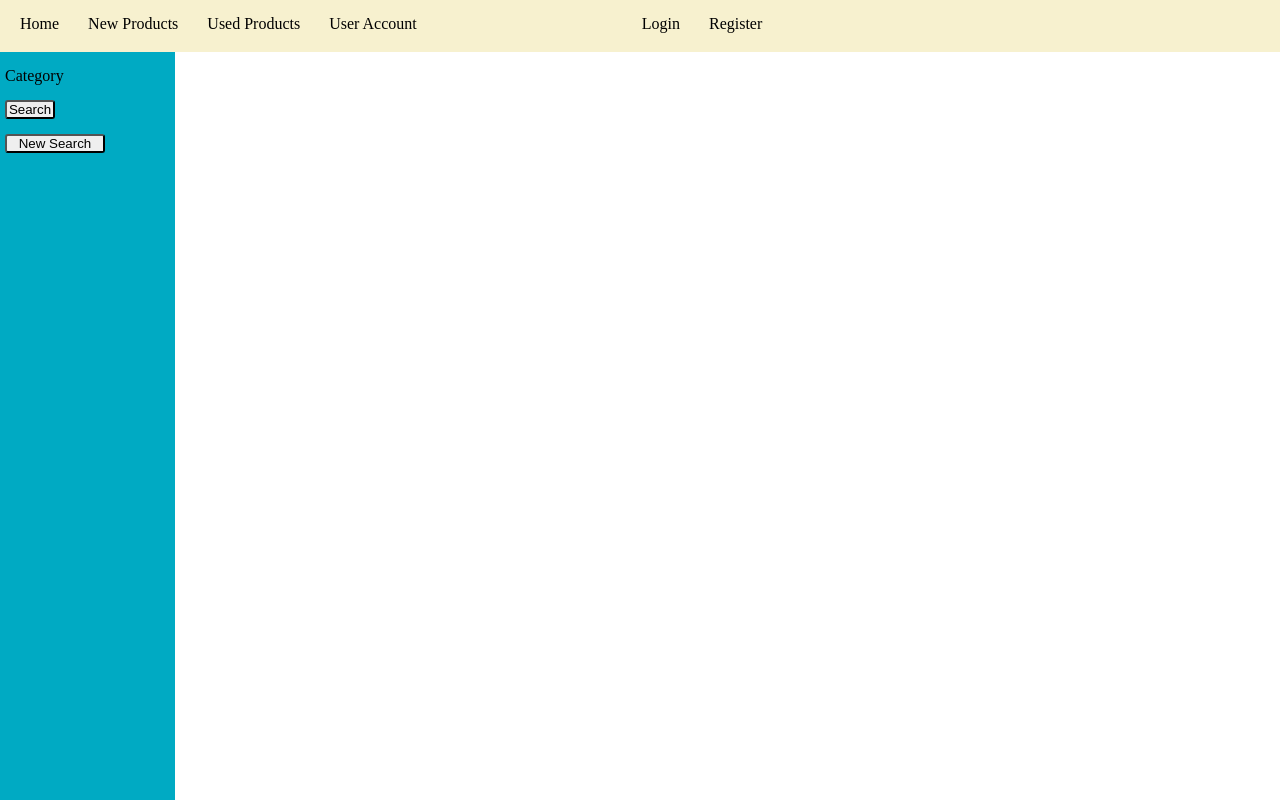
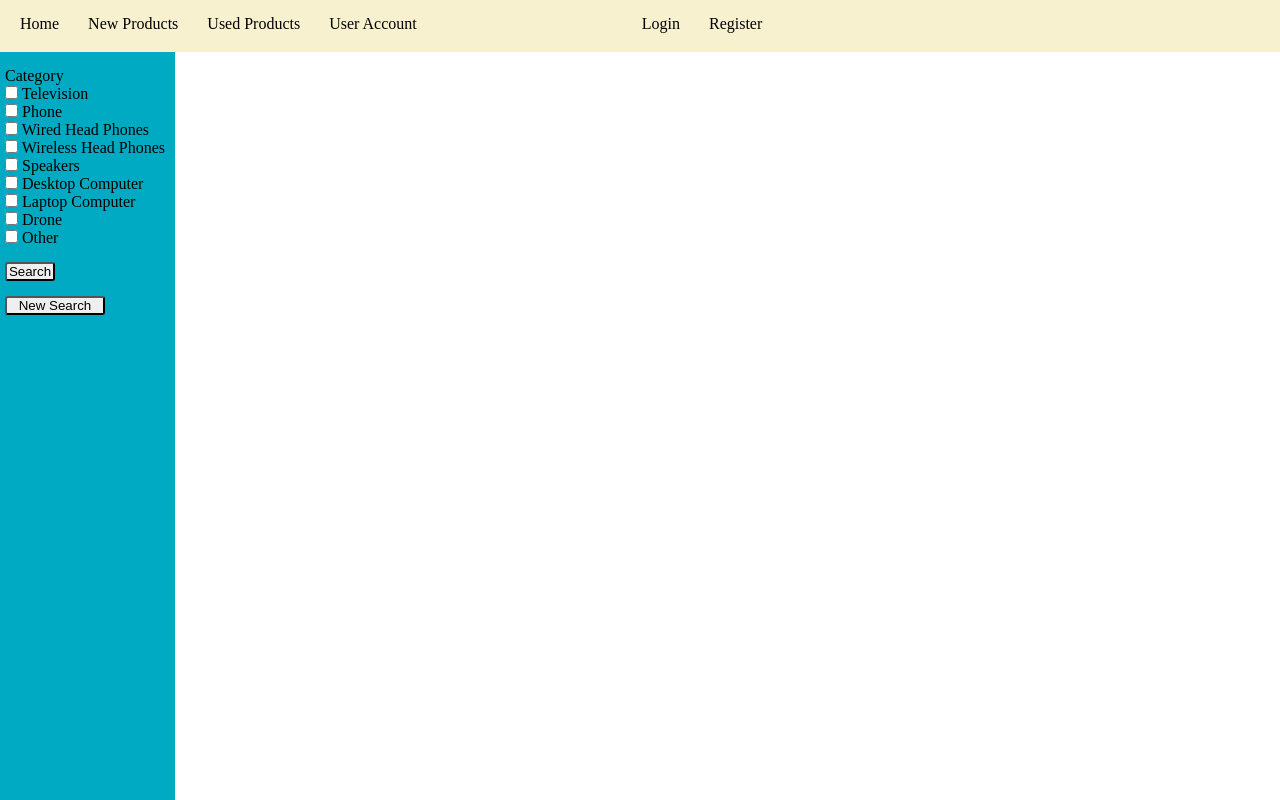
Before and after one commit to Ddoty89/e-commerce-capstone, a website: page public/newItem.html in a window 1280 px wide. Drawn offline with nearby package versions, Linux system fonts and the light colour scheme; no server answers.

Commit message:
bugs fixed

```diff
--- a/public/app.js
+++ b/public/app.js
@@ -343,7 +343,7 @@ function renderUsedProductResults(results) {
 }
 
 function navBar() {
-	if(localStorage.getItem('username').length !== null) {
+	if(localStorage.getItem('username') !== null) {
 		$('.loginPage').addClass('hidden');
 		$('.registerPage').addClass('hidden');
 		$('.currentUser').removeClass('hidden');
@@ -352,73 +352,73 @@ function navBar() {
 }
 
 function filterCategories() {
-	$('.newTv').html(`
+	$('.tv').html(`
 		<input class='newTvCheck' id='tv' type='checkbox' name='select'/>
 		<label id='newTv' for='tv'>${Object.keys(state.filterSystem[0])}</label>`
 	)
-	$('.newTv').change(function() {
+	$('.tv').change(function() {
 		state.filterSystem[0].Television.checked ^= true;
 	})
-	$('.newPhone').html(`
+	$('.phone').html(`
 		<input class='newPhoneCheck' id='phone' type='checkbox' name='select'/>
 		<label id='newPhone' for='phone'>${Object.keys(state.filterSystem[1])}</label>`
 	)
-	$('.newPhone').change(function() {
+	$('.phone').change(function() {
 		state.filterSystem[1].Phone.checked ^= true;
 	})
-	$('.newWHeadPhones').html(`
+	$('.wHeadPhones').html(`
 		<input class='newWHeadPhonesCheck' id='wHeadPhones' type='checkbox' name='select'/>
 		<label id='newWHeadPhones' for='wHeadPhones'>${Object.keys(state.filterSystem[2])}</label>`
 	)
-	$('.newWHeadPhones').change(function() {
+	$('.wHeadPhones').change(function() {
 		state.filterSystem[2]['Wired Head Phones'].checked ^= true;
 	})
-	$('.newWLHeadPhones').html(`
+	$('.wLHeadPhones').html(`
 		<input class='newWLHeadPhonesCheck' id='wLHeadPhones' type='checkbox' name='select'/>
 		<label id='newWLHeadPhones' for='wLHeadPhones'>${Object.keys(state.filterSystem[3])}</label>`
 	)
-	$('.newWLHeadPhones').change(function() {
+	$('.wLHeadPhones').change(function() {
 		state.filterSystem[3]['Wireless Head Phones'].checked ^= true;
 	})
-	$('.newSpeakers').html(`
+	$('.speakers').html(`
 		<input class='newSpeakersCheck' id='speakers' type='checkbox' name='select'/>
 		<label id='newSpeakers' for='speakers'>${Object.keys(state.filterSystem[4])}</label>`
 	)
-	$('.newSpeakers').change(function() {
+	$('.speakers').change(function() {
 		state.filterSystem[4].Speakers.checked ^= true;
 	})
-	$('.newDComputer').html(`
+	$('.dComputer').html(`
 		<input class='newDComputerCheck' id='dComputer' type='checkbox' name='select'/>
 		<label id='newDComputer' for='dComputer'>${Object.keys(state.filterSystem[5])}</label>`
 	)
-	$('.newDComputer').change(function() {
+	$('.dComputer').change(function() {
 		state.filterSystem[5]['Desktop Computer'].checked ^= true;
 	})
-	$('.newLComputer').html(`
+	$('.lComputer').html(`
 		<input class='newLComputerCheck' id='lComputer' type='checkbox' name='select'/>
 		<label id='newLComputer' for='lComputer'>${Object.keys(state.filterSystem[6])}</label>`
 	)
-	$('.newLComputer').change(function() {
+	$('.lComputer').change(function() {
 		state.filterSystem[6]['Laptop Computer'].checked ^= true;
 	})
-	$('.newDrone').html(`
+	$('.drone').html(`
 		<input class='newDroneCheck' id='drone' type='checkbox' name='select'/>
 		<label id='newDrone' for='drone'>${Object.keys(state.filterSystem[7])}</label>`
 	)
-	$('.newDrone').change(function() {
+	$('.drone').change(function() {
 		state.filterSystem[7].Drone.checked ^= true;
 	})
-	$('.newOther').html(`
+	$('.other').html(`
 		<input class='newOtherCheck' id='other' type='checkbox' name='select'/>
 		<label id='newOther' for='other'>${Object.keys(state.filterSystem[8])}</label>`
 	)
-	$('.newOther').change(function() {
+	$('.other').change(function() {
 		state.filterSystem[8].Other.checked ^= true;
 	})
 }
 
 function newSideFilters() {
-	$('.newInitiatefilters').click(function() {
+	$('.newInitiateFilters').click(function() {
 		const searchFilters =[];
 			if(state.filterSystem[0].Television.checked === 1) {
 				searchFilters.push(Object.keys(state.filterSystem[0])[0])
@@ -480,7 +480,7 @@ function sortFilterForNewProducts(searchParams) {
 }
 
 function usedSideFilters() {
-	$('.usedInitiatefilters').click(function() {
+	$('.usedInitiateFilters').click(function() {
 		const searchFilters =[];
 			if(state.filterSystem[0].Television.checked === 1) {
 				searchFilters.push(Object.keys(state.filterSystem[0])[0])
--- a/public/main.css
+++ b/public/main.css
@@ -10,12 +10,7 @@ padding-left:175px;
 }
 
 main,
-.newSideFilter {
-	display: inline-block;
-}
-
-main,
-.usedSideFilter {
+.sideFilter {
 	display: inline-block;
 }
 
@@ -228,8 +223,7 @@ label > input:checked + img{
 
 
 
-.newSideFilter,
-.usedSideFilter {
+.sideFilter {
 	height:100%;
 	position:fixed;
 	background-color:#00aac3;
@@ -238,14 +232,15 @@ label > input:checked + img{
 }
 
 .itemTypeSelector,
-.priceSelector,
-.newInitiatefilters,
+.newInitiateFilters,
+.usedInitiateFilters,
 .startNewSearch {
 	display: block;
 	margin: 15px 5px;
 }
 
-.newInitiatefilters,
+.newInitiateFilters,
+.usedInitiateFilters,
 .startNewSearch {
 	width:50px;
 	margin: 15px 5px;
--- a/public/newItem.html
+++ b/public/newItem.html
@@ -25,21 +25,21 @@
 		</nav>
 	</header>
 
-	<div class='newSideFilter'>
+	<div class='sideFilter'>
 		<form class='itemTypeSelector'>
 			<p>Category</p>
-			<section class='newTv'></section>
-			<section class='newPhone'></section>
-			<section class='newWHeadPhones'></section>
-			<section class='newWLHeadPhones'></section>
-			<section class='newSpeakers'></section>
-			<section class='newDComputer'></section>
-			<section class='newLComputer'></section>
-			<section class='newDrone'></section>
-			<section class='newOther'></section>
+			<section class='tv'></section>
+			<section class='phone'></section>
+			<section class='wHeadPhones'></section>
+			<section class='wLHeadPhones'></section>
+			<section class='speakers'></section>
+			<section class='dComputer'></section>
+			<section class='lComputer'></section>
+			<section class='drone'></section>
+			<section class='other'></section>
 		</form>
 
-		<button class='newInitiatefilters'>Search</button>
+		<button class='newInitiateFilters'>Search</button>
 		<button class='startNewSearch'>New Search</button>
 
 	</div>
```
Also changed, not shown: public/usedItem.html (+11 -11 lines).
